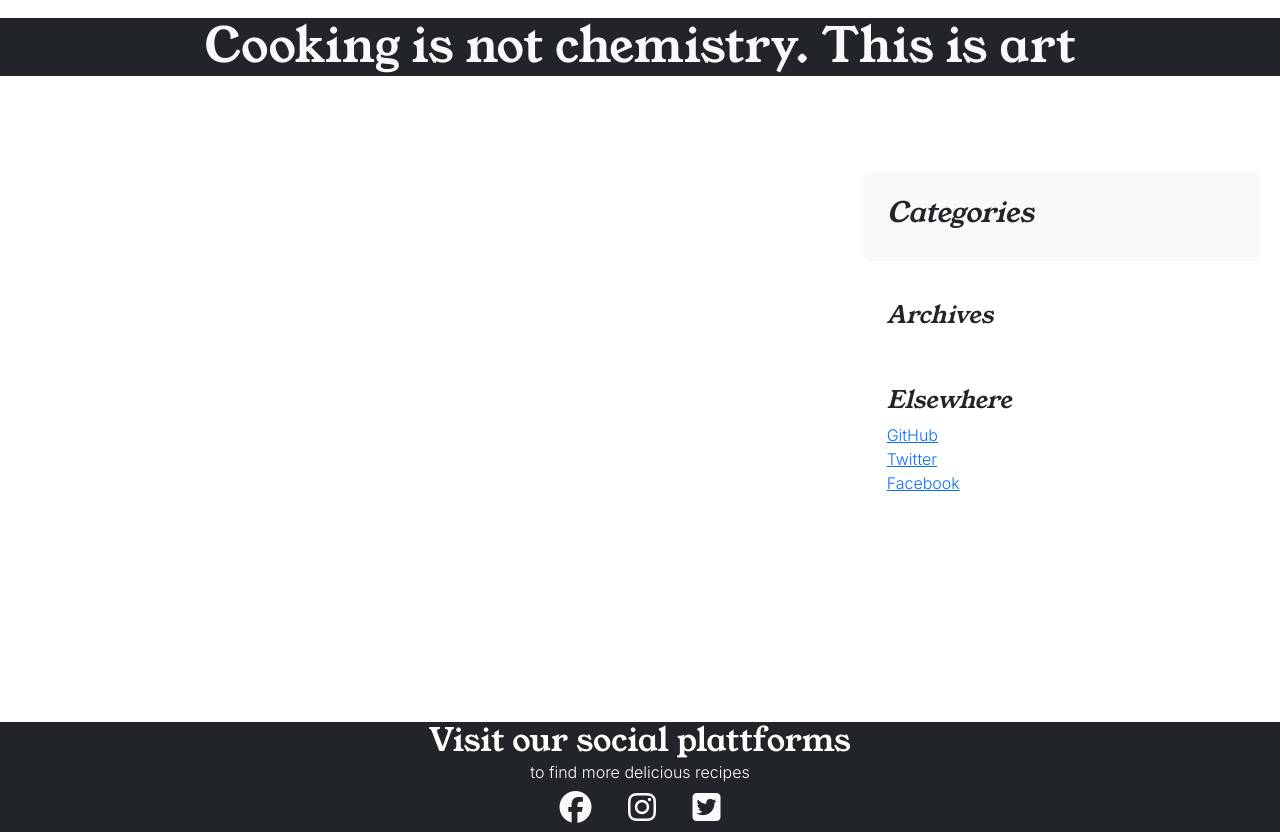
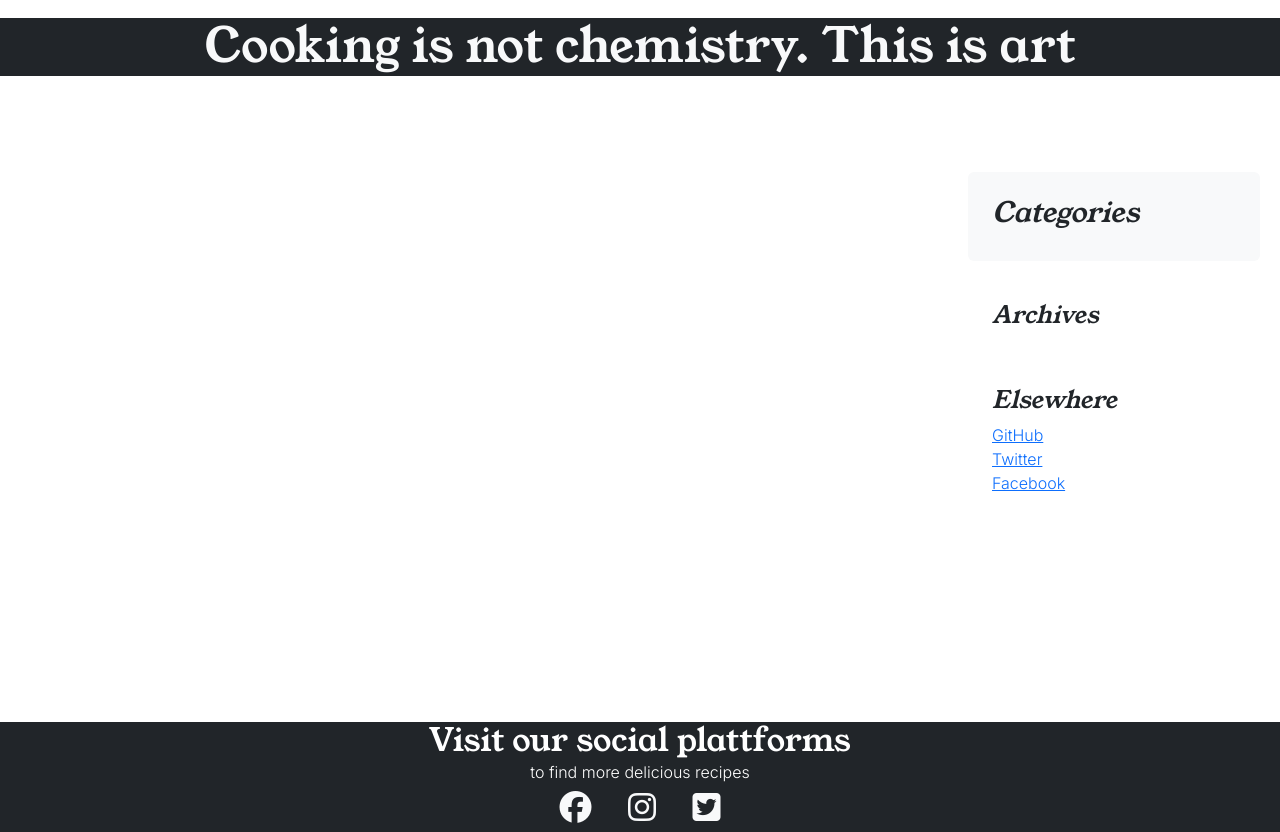
Before and after one commit to Belan-Mihail/cooking-blog, a Django app: page / in a window 1280 px wide. Shown: the part 176-1008 px from the top of the page. Run offline with Django 3.2, Linux system fonts and the light colour scheme; data that the repository does not hold is empty; some libraries are stand-ins or nearby versions.

Commit message:
Edit col wide on the index.html

```diff
--- a/templates/index.html
+++ b/templates/index.html
@@ -6,7 +6,7 @@
 </div>
 
 <div class="row main-row">
-    <div class="col-12 col-sm-7 col-md-8">
+    <div class="col-12 col-sm-8 col-md-9">
         {% for post in cooking_recipes_post_list %}
         <article class="blog-post">
             <a class="post-link" href="{% url 'cooking_recipe_post_detail' post.slug  %}">
@@ -48,7 +48,7 @@
         {% endif %}
 
     </div>
-    <div class="col-12 col-sm-5 col-md-4">
+    <div class="col-12 col-sm-4 col-md-3">
         <div class="position-sticky" style="top: 2rem;">
             <div class="p-4 mb-3 bg-light rounded">
                 <h3 class="fst-italic">Categories</h3>
```
